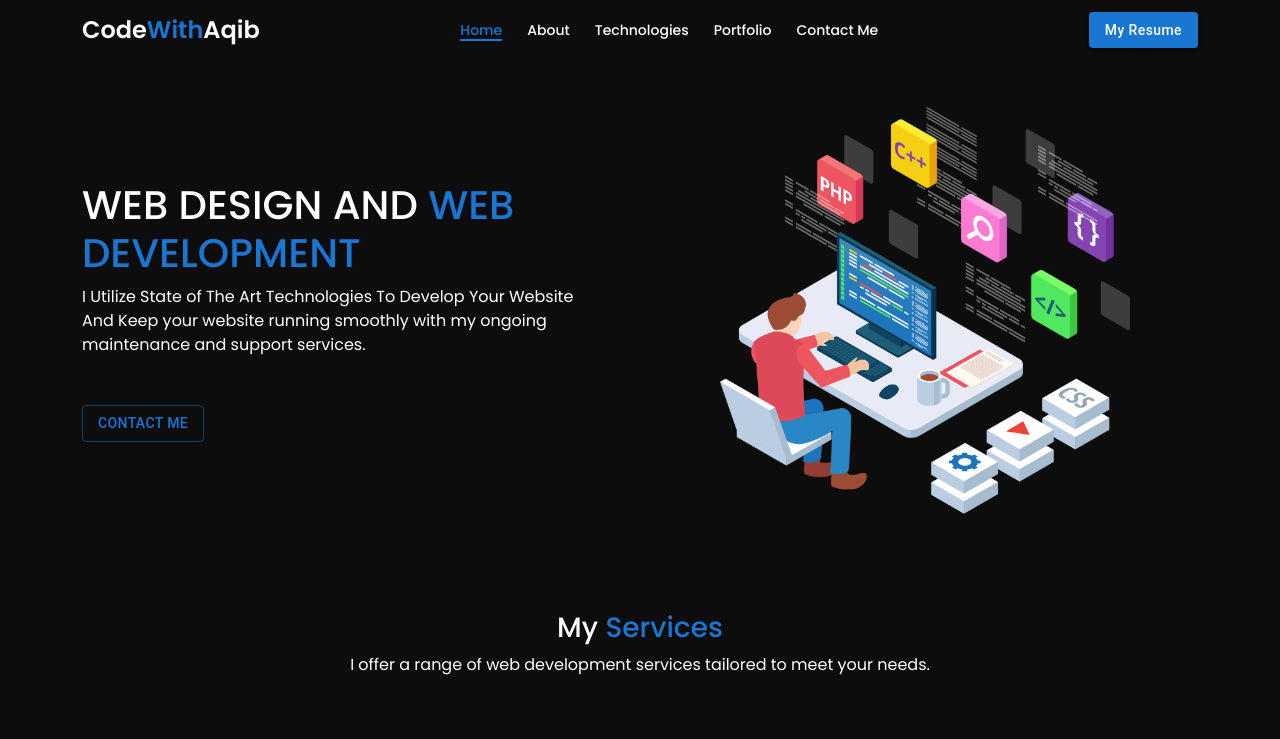
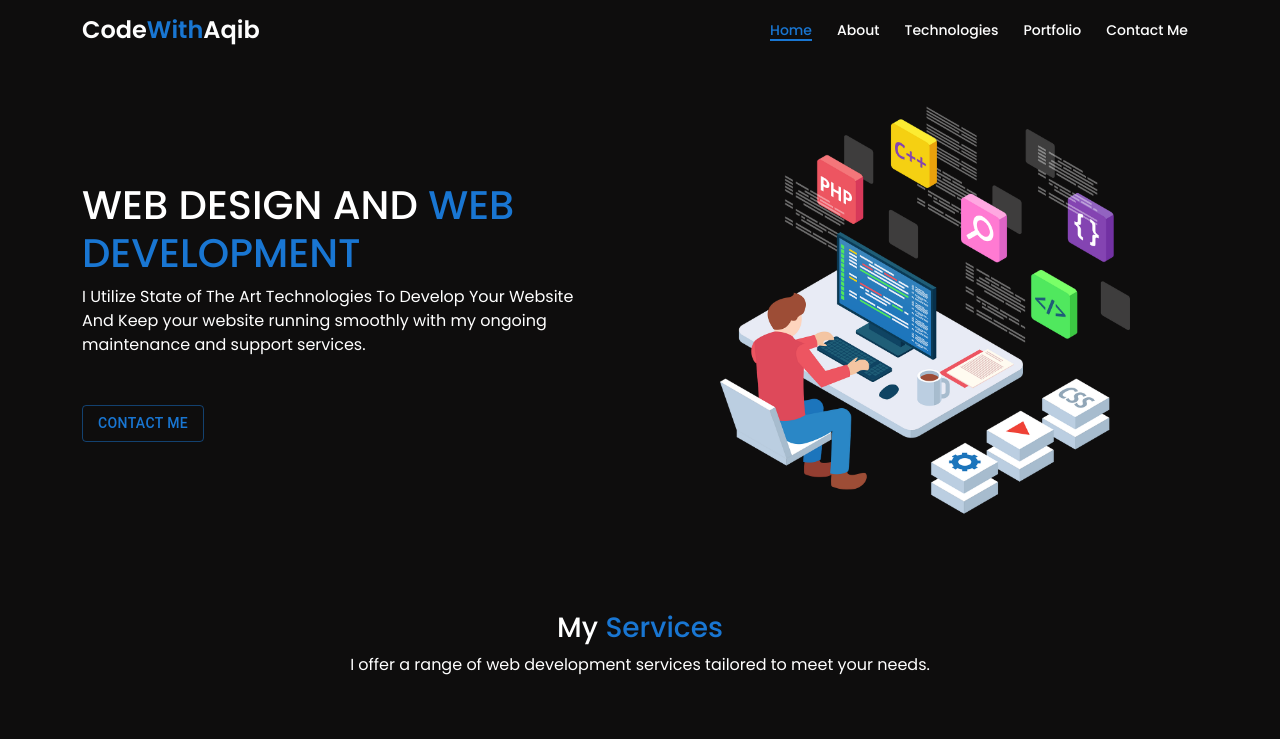
Before and after one commit to aqibali100/Portfolio-App, a React (Create React App) app: page / in a window 1280 px wide. Shown: the top 739 px of the page. Built offline with nearby package versions, Linux system fonts and the light colour scheme.

Commit message:
comment resume btn

```diff
--- a/src/components/navbar/Navbar.js
+++ b/src/components/navbar/Navbar.js
@@ -50,11 +50,11 @@ const Navbar = () => {
               <Link to='/portfolio' className={location.pathname === '/portfolio' ? 'active' : ''}>Portfolio</Link>
               <Link to='/contact' className={location.pathname === '/contact' ? 'active' : ''}>Contact Me</Link>
             </nav>
-            <a href={resume} download rel='noopener noreferrer'>
+            {/* <a href={resume} download rel='noopener noreferrer'>
               <Button variant="contained" className='resume-btn' sx={{ textTransform: 'capitalize' }}>
                 My Resume
               </Button>
-            </a>
+            </a> */}
             <MenuIcon className='menu-icon' onClick={handleNavOpen} />
           </header>
         </div>
@@ -72,13 +72,13 @@ const Navbar = () => {
               <Link to='/contact' onClick={handleLinkClick}>Contact Me</Link>
               <Link to='/technologies' onClick={handleLinkClick}>Technologies</Link>
             </nav>
-            <div className='mobile-resume-btn'>
+            {/* <div className='mobile-resume-btn'>
               <a href={resume} download rel='noopener noreferrer'>
                 <Button variant="contained" className='resume-btn-1' sx={{ textTransform: 'capitalize' }}>
                   Download Resume
                 </Button>
               </a>
-            </div>
+            </div> */}
           </div>
         </ClickAwayListener>
       )}
```
